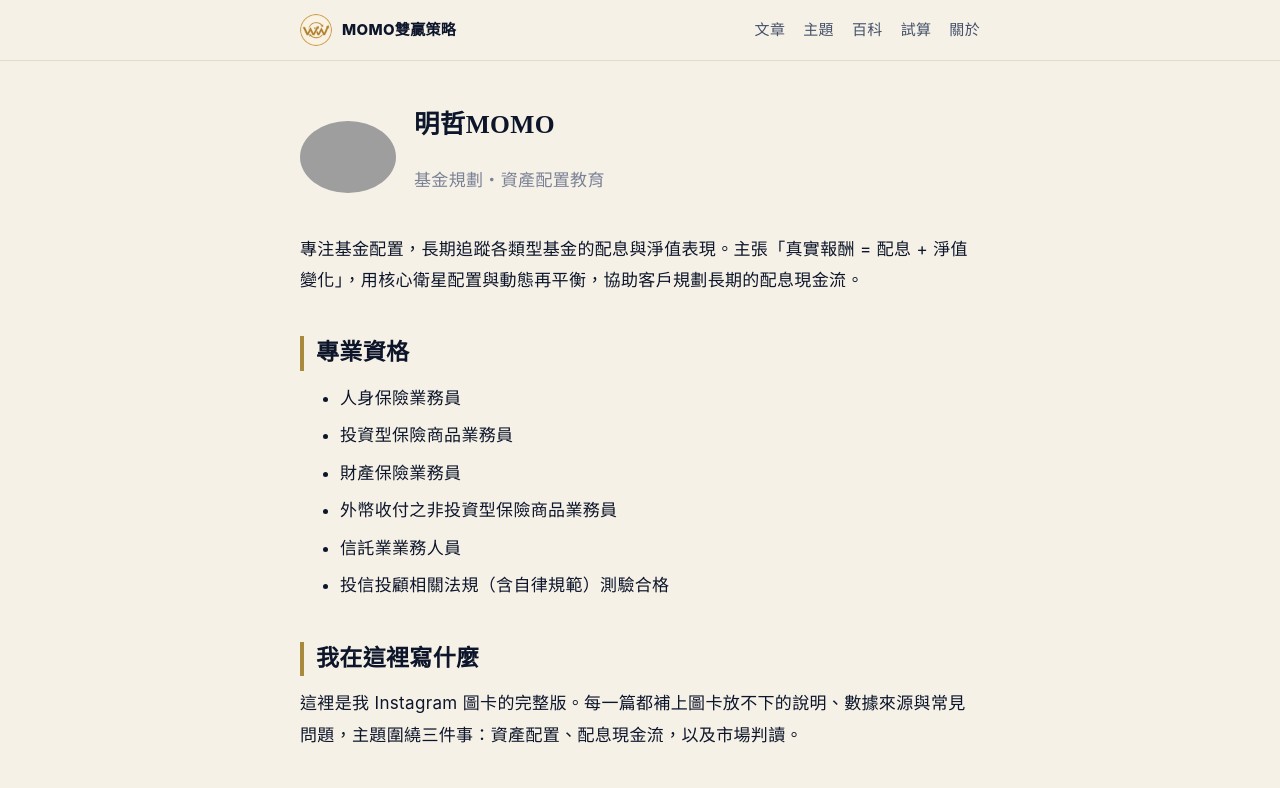
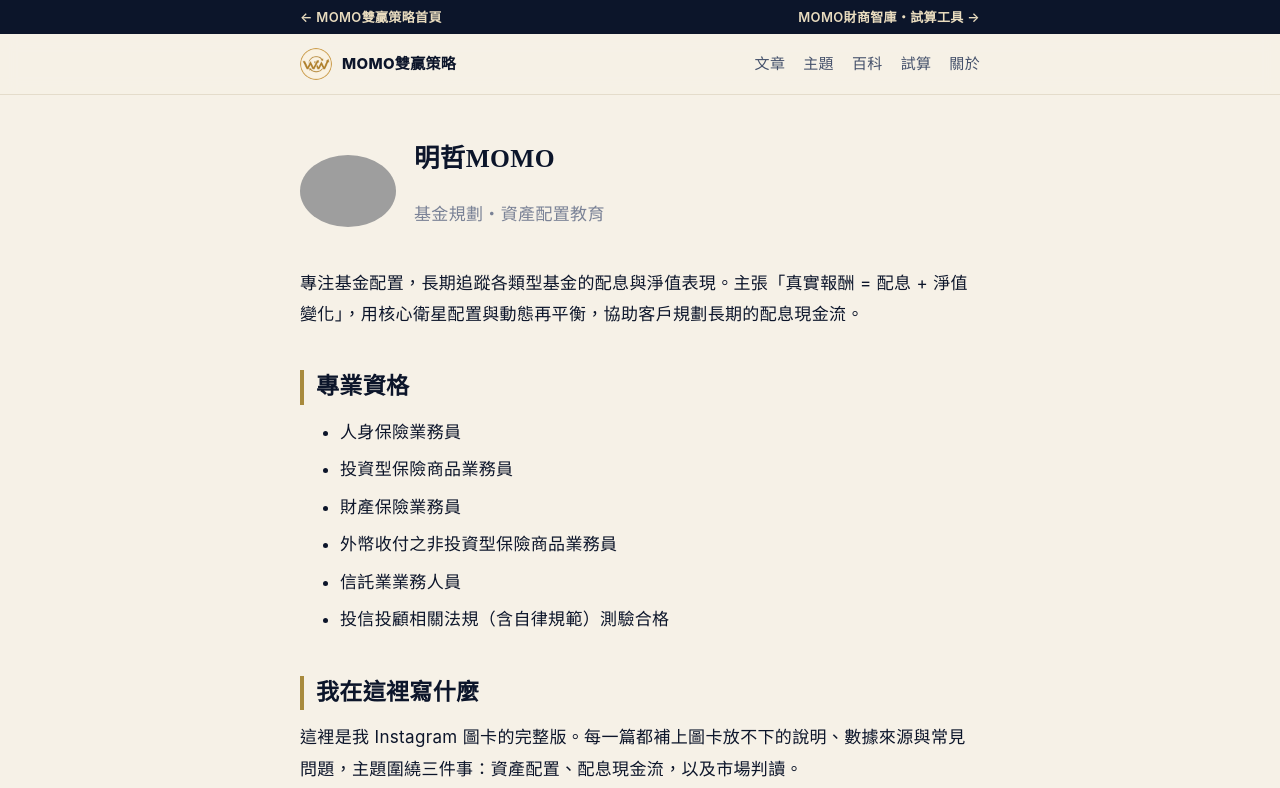
Before and after one commit to nms3194949/momo-blog, an Astro site: page /momo-blog/about in a window 1280 px wide. Shown: the top 788 px of the page. Built offline with nearby package versions, Linux system fonts and the light colour scheme; Astro itself is replaced by a stand-in of ours; grey boxes are pictures that could not be loaded.

Commit message:
部落格加入跨站導覽列：回雙贏策略首頁、前往財商智庫
Co-Authored-By: Claude Opus 5.5 <noreply@anthropic.com>
Claude-Session: https://claude.ai/code/session_0142R9pHMiHk3Krco2xsE4GF

```diff
--- a/src/components/Footer.astro
+++ b/src/components/Footer.astro
@@ -9,6 +9,8 @@ const year = new Date().getFullYear();
     <div class="footer-row">
       <span>© {year} {SITE.name}</span>
       <nav class="footer-links">
+        <a href="/">MOMO雙贏策略首頁</a>
+        <a href="/MOMO_FinSphere/">MOMO財商智庫</a>
         <a href={withUtm(LINKS.line, 'footer', 'footer')} target="_blank" rel="noopener">LINE</a>
         <a href={withUtm(LINKS.instagram, 'footer', 'footer')} target="_blank" rel="noopener">Instagram</a>
         <a href={LINKS.threads} target="_blank" rel="noopener">Threads</a>
--- a/src/layouts/BaseLayout.astro
+++ b/src/layouts/BaseLayout.astro
@@ -128,6 +128,12 @@ const allLd = [...baseLd, ...jsonLd];
     }
   </head>
   <body>
+    <nav class="sitebar" aria-label="MOMO雙贏策略網站導覽">
+      <div class="wrap sitebar-inner">
+        <a href="/">← MOMO雙贏策略首頁</a>
+        <a href="/MOMO_FinSphere/">MOMO財商智庫・試算工具 →</a>
+      </div>
+    </nav>
     <header class="site-header">
       <div class="wrap header-inner">
         <a class="brand" href={url('/')}>
--- a/src/styles/global.css
+++ b/src/styles/global.css
@@ -54,6 +54,11 @@ a { color: inherit; }
 .brand { display: flex; align-items: center; gap: 10px; text-decoration: none; font-weight: 800; }
 .brand-mark { width: 32px; height: 32px; border-radius: 50%; display: block; }
 .brand-name { font-size: 15px; }
+.sitebar { background: #0c152a; font-size: 13px; }
+.sitebar-inner { display: flex; justify-content: space-between; align-items: center; gap: 12px; min-height: 34px; }
+.sitebar a { color: #e9dcbf; text-decoration: none; white-space: nowrap; font-weight: 600; }
+.sitebar a:hover { color: #fff; }
+@media (max-width: 380px) { .sitebar { font-size: 12px; } }
 .nav { display: flex; gap: 18px; font-size: 15px; }
 .nav a { text-decoration: none; color: var(--ink-2); }
 .nav a:hover { color: var(--ink); }
```
